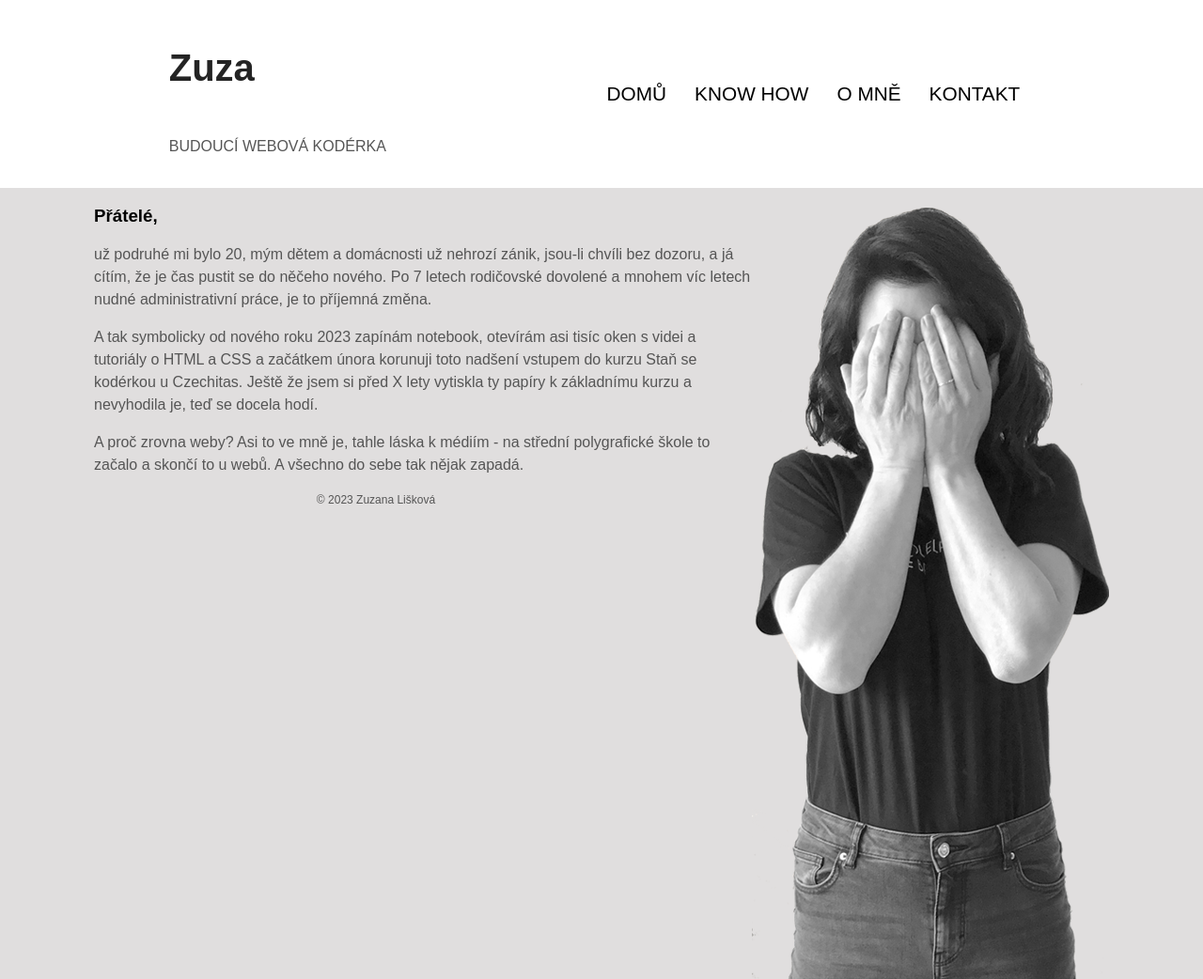
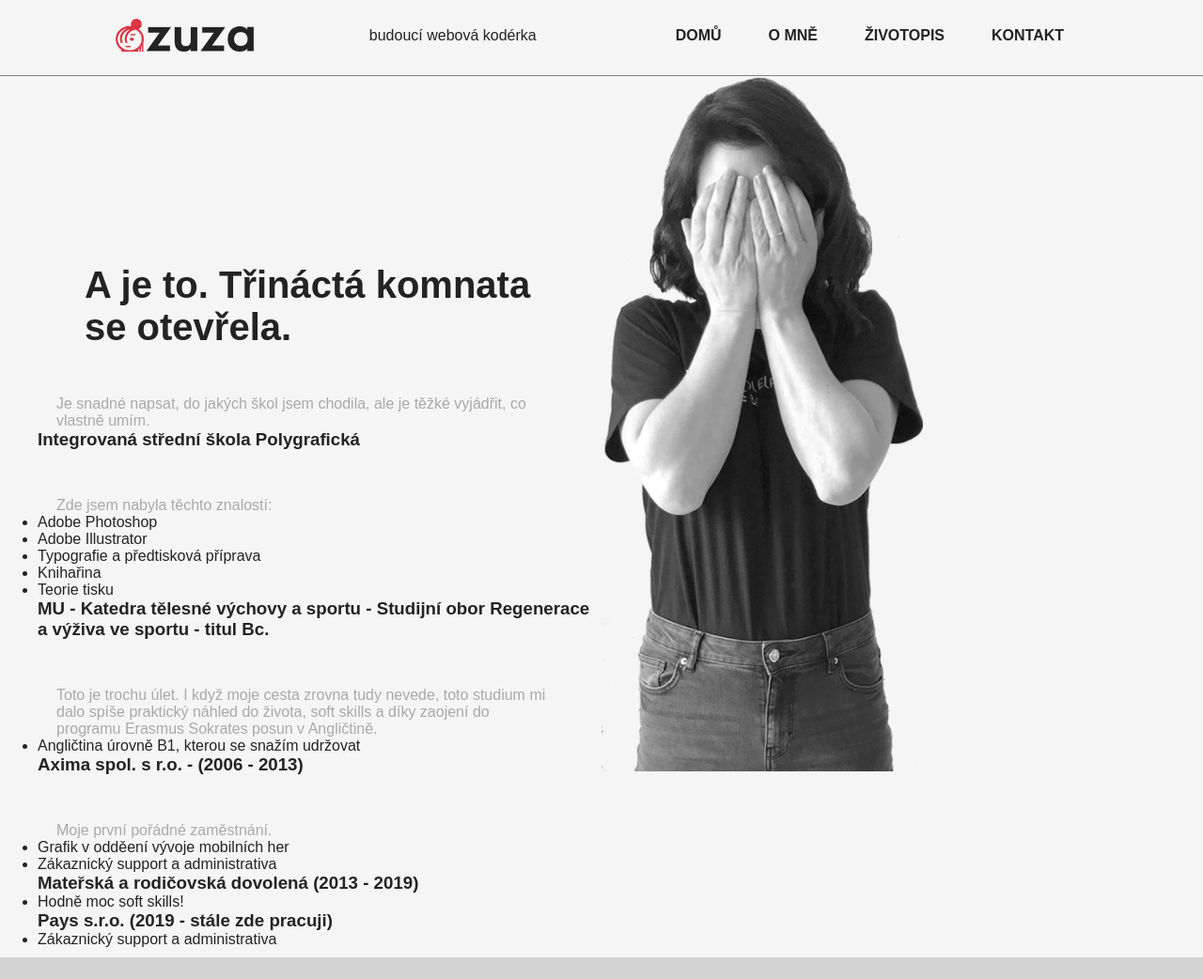
Before and after one commit to zuzaliska/zivotopis, a plain HTML site: page vzdelani.html in a window 1280 px wide. Shown: the top 1042 px of the page at 94% size. Drawn offline with Linux system fonts and the light colour scheme.

Commit message:
Zmeny v HTML i CSS, logo, flex

```diff
--- a/style.css
+++ b/style.css
@@ -1,96 +1,92 @@
 * {
     font-family: sans-serif;
+    margin: 0;
+    padding: 0;
+    background-color: #f5f5f5;
 }
 
 body {
-    box-sizing: border-box;
-    margin: 0;
-    background-color: rgb(224, 222, 222);
+    color: #242323;
 }
 
 body header {
+    border-bottom: 1px solid grey;
+    height: 60px;
     width: 100%;
-    height: 200px;
-    background-color: white;
-    color: rgb(36, 36, 36);
-    display: flex;
-    justify-content: space-evenly;
 }
 
-body main {
-    margin: 0 100px;
+body header img {
+    height: 35px;
+}
+
+nav ul {
+    list-style-type: none;
+    display: flex;
+    align-items: center;
+}
+
+nav ul li {
+    margin: 0 25px;
+}
+
+nav ul a {
+    text-decoration: none;
+    padding-bottom: 3px;
+    text-transform: uppercase;
+    font-weight: bold;
+    color: #242323;
+}
+
+nav ul a:hover {
+    border-bottom: 3px solid red;
+}
+
+main {
+    box-sizing: border-box;
+    max-width: 1200px;
+    margin: auto;
+    padding-bottom: 10px;
+}
+
+h1 {
+    font-size: 4em;
+    font-family: 'Gill Sans', 'Gill Sans MT', Calibri, 'Trebuchet MS', sans-serif;
+    margin: 200px 50px 0px 50px;
+}
+
+h2 {
+    font-size: 2.5em;
+    margin: 200px 50px 0px 50px;
 }
 
 footer {
     text-align: center;
+    background-color: lightgray;
+    padding: 30px 0;
+}
+/* třídy ----------------------------------------------------------- */
+.obsah {
+    display: flex;
 }
 
-p {
-    font-size: 1em;
-    color: rgb(85, 85, 85);
-    line-height: 1.5em;
+.obsah p {
+    margin: 50px 50px 0 20px;
+    color: darkgray;
 }
 
-h1 {
-    color: rgb(36, 36, 36);
+  .obsah > div:nth-child(1),
+  .obsah > div:nth-child(2) {
+    flex: 1;
+  }
+
+.velka_zuza {
+    height: 740px;
+    max-width: 100%;
 }
-
-/* třídy ----------------------------------------------------------- */
-.menu {
-    margin: 0;
-    list-style-type: none;
+/* id ------------------------------------------------------------------- */
+#header {
+    margin-top: 20px;
     display: flex;
     align-items: center;
-    height: 100%;
+    justify-content: space-evenly;
 }
-
-.menu li {
-    margin: 0 5px;
-    font-size: 1.3em;
-}
-
-.menu a {
-    color: black;
-    text-decoration: none;
-    text-transform: uppercase;
-    padding: 10px;
-}
-
-.menu a:hover {
-    border-bottom: 3px solid red;
-
-}
-
-.uvod .omne .vzdelani .kontakt {
-    overflow: auto;
-}
-
-.uvod h1 {
-    font-size: 4.5em;
-    margin-left: 100px;
-}
-
-
-.pata {
-    font-size: 12px;
-}
-
-/* id ------------------------------------------------------------------- */
-
-#fotozuza {
-    float: right;
-}
-
-#logo {
-    display: flex;
-    flex-direction: column;
-    justify-content: center;
-}
-
-#logo h2{
-    font-size: 2.5em;
-}
-
-#logo p{
-    text-transform: uppercase;
-}
--- a/vzdelani.html
+++ b/vzdelani.html
@@ -5,40 +5,75 @@
     <meta http-equiv="X-UA-Compatible" content="IE=edge">
     <meta name="viewport" content="width=device-width, initial-scale=1.0">
     <link type="text/css" rel="stylesheet" href="style.css">
-    <title>Zuzana Lišková - životopis?</title>
+    <title>Zuzana Lišková - co umím a neumím</title>
 </head>
 
 <body>
     <header>
-        <div id="logo">
-            <h2>Zuza</h2>
+        <div id="header">
+            <img src="images/logo.png" alt="logo zuza">
             <p>budoucí webová kodérka</p>
+            <nav>
+                <ul class="menu main">
+                    <li><a href="index.html">Domů</a></li>
+                    <li><a href="omne.html">O mně</a></li>
+                    <li><a href="vzdelani.html">Životopis</a></li>
+                    <li><a href="kontakt.html">Kontakt</a></li>
+                </ul>
+            </nav>
         </div>
-        <nav><ul class="menu main">
-            <li class="aktivni"><a href="index.html">Domů</a></li>
-            <li><a href="vzdelani.html">Know how</a></li>
-            <li><a href="omne.html">O mně</a></li>
-            <li><a href="kontakt.html">Kontakt</a></li>
-        </ul>
-    </nav>
     </header>
 
     <main>
-        <section class="vzdelani">
-            <img id="fotozuza" src="images/zuza_knowhow.png" alt="Zuzana Lišková">
-        <h3>Přátelé,</h3>
+        <section class="obsah">
+            <div>
+                <h2>A je to. Třináctá komnata se otevřela.</h2>
+            <p>Je snadné napsat, do jakých škol jsem chodila, ale je těžké vyjádřit, co vlastně umím.</p>
 
-        <p>už podruhé mi bylo 20, mým dětem a domácnosti už nehrozí zánik, jsou-li chvíli bez dozoru, a já cítím, že je čas pustit se do něčeho nového. Po 7 letech rodičovské dovolené a mnohem víc letech nudné administrativní práce, je to příjemná změna.</p>
+            <h3>Integrovaná střední škola Polygrafická</h3>
+            <p>Zde jsem nabyla těchto znalostí:</p>
+            <ul>
+                <li>Adobe Photoshop</li>
+                <li>Adobe Illustrator</li>
+                <li>Typografie a předtisková příprava</li>
+                <li>Knihařina</li>
+                <li>Teorie tisku</li>
+            </ul>
 
-        <p>A tak symbolicky od nového roku 2023 zapínám notebook, otevírám asi tisíc oken s videi a tutoriály o HTML a CSS a začátkem února korunuji toto nadšení vstupem do kurzu Staň se kodérkou u Czechitas. Ještě že jsem si před X lety vytiskla ty papíry k základnímu kurzu a nevyhodila je, teď se docela hodí.</p>
+            <h3>MU - Katedra tělesné výchovy a sportu - Studijní obor Regenerace a výživa ve sportu - titul Bc.</h3>
+            <p>Toto je trochu úlet. I když moje cesta zrovna tudy nevede, toto studium mi dalo spíše praktický náhled do života, soft skills a díky zaojení do programu Erasmus Sokrates posun v Angličtině.</p>
+            <ul>
+                <li>Angličtina úrovně B1, kterou se snažím udržovat</li>
+            </ul>
 
-        <p>A proč zrovna weby? Asi to ve mně je, tahle láska k médiím - na střední polygrafické škole to začalo a skončí to u webů. A všechno do sebe tak nějak zapadá.</p>
-    </section>
+            <h3>Axima spol. s r.o. - (2006 - 2013)</h3>
+            <p>Moje první pořádné zaměstnání.</p>
+            <ul>
+                <li>Grafik v odděení vývoje mobilních her</li>
+                <li>Zákaznický support a administrativa</li>
+            </ul>
 
+            <h3>Mateřská a rodičovská dovolená (2013 - 2019)</h3>
+            <ul>
+                <li>Hodně moc soft skills!</li>
+            </ul>
+
+            <h3>Pays s.r.o. (2019 - stále zde pracuji)</h3>
+            <ul>
+                <li>Zákaznický support a administrativa</li>
+            </ul>
+            </div>
+
+            <div>
+               <img class="velka_zuza" src="images/zuza_knowhow.png" alt="Zuzana Lišková">
+            </div>
+
+
+        </section>
 
     </main>
 
-    <footer class="pata">
+    <footer>
         <p>&copy; 2023 Zuzana Lišková</p>
     </footer>
 </body>
```
Also changed, not shown: index.html (+24 -16 lines), kontakt.html (+19 -11 lines), omne.html (+23 -21 lines), images/logo.png (added).
